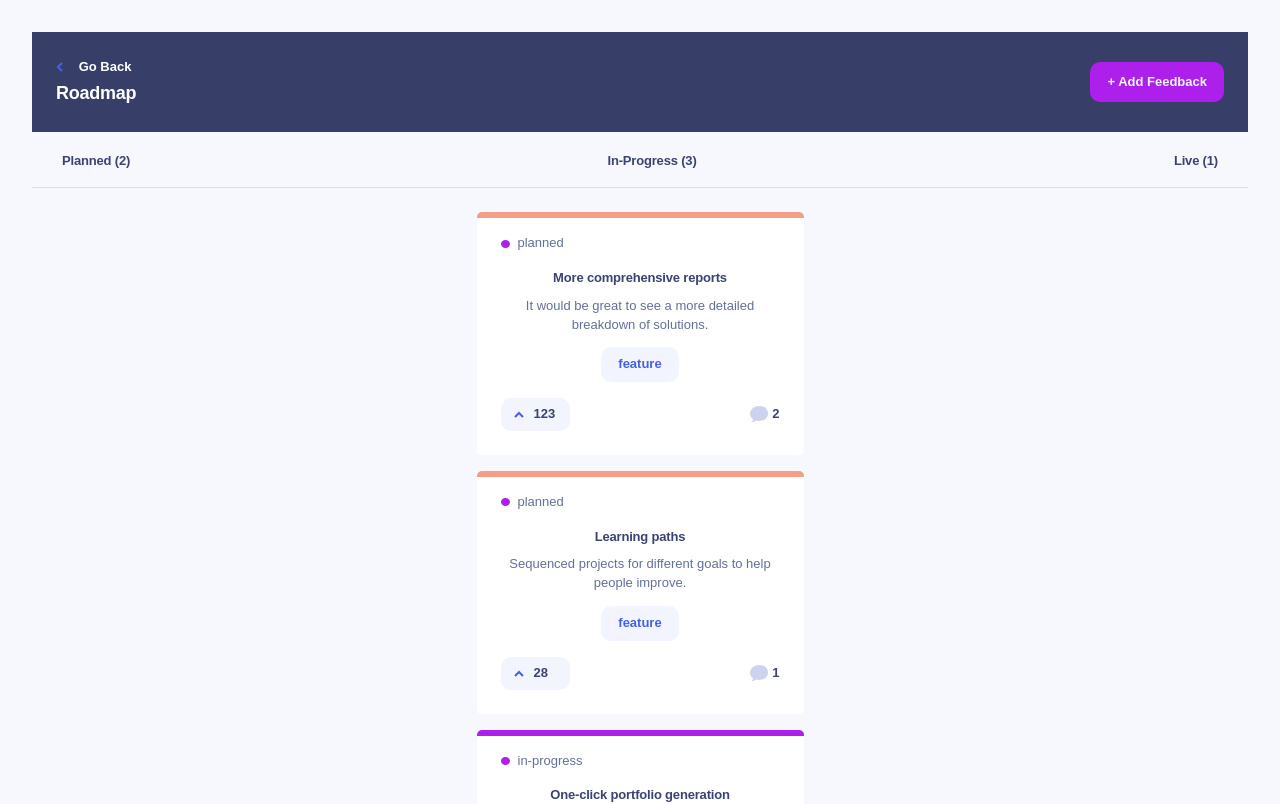
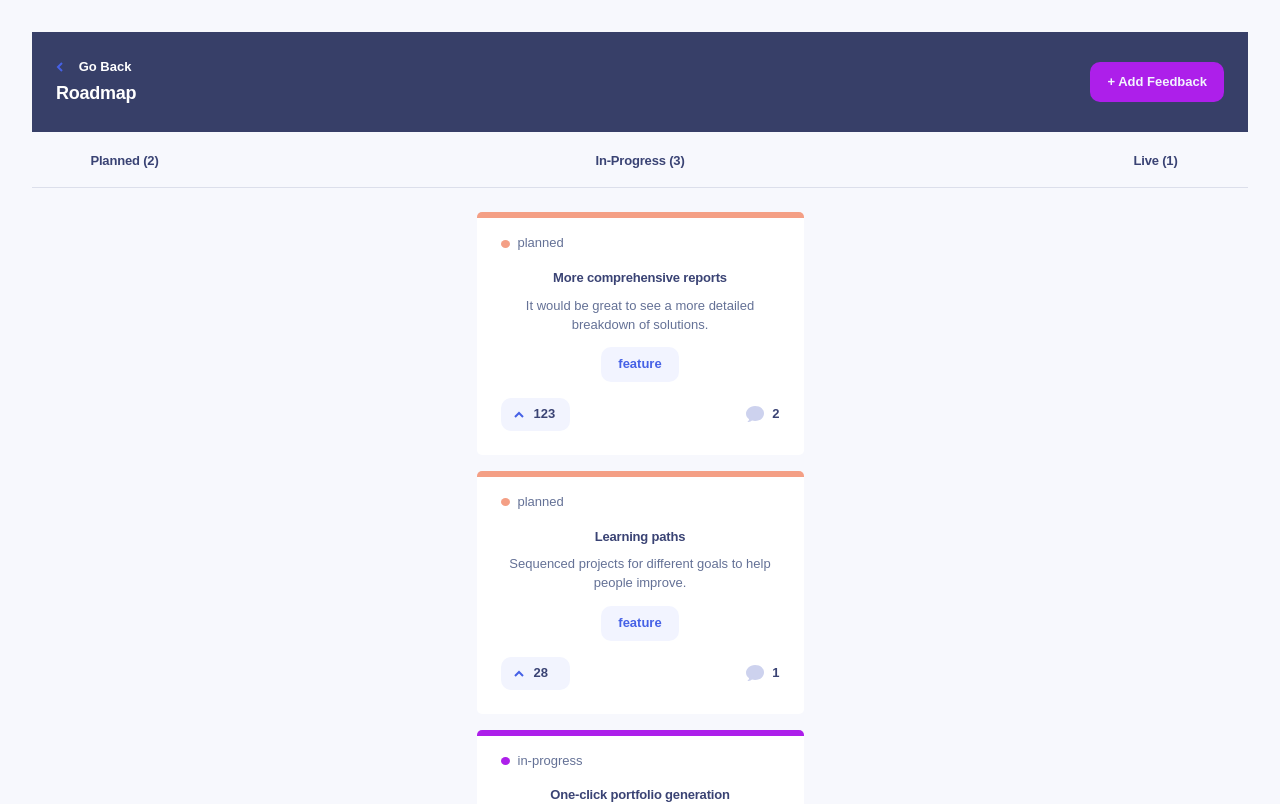
Before and after one commit to lashasaata/Product-Feedback-App, a React app: page / in a window 1280 px wide. Shown: the top 804 px of the page. Built offline with nearby package versions, Linux system fonts and the light colour scheme; the HTML template or start-up script is replaced by a standard one.

Commit message:
feat: add info container on filter

```diff
--- a/src/components/roadmap/Roadmap.jsx
+++ b/src/components/roadmap/Roadmap.jsx
@@ -14,6 +14,7 @@ export default function RoadMap() {
     <>
       <Header />
       <RoadMapFilter
+        selectedFilter={selectedFilter}
         setSelectedFilter={setSelectedFilter}
         productRequests={productRequests}
       />
--- a/src/components/roadmap/RoadmapFilter.jsx
+++ b/src/components/roadmap/RoadmapFilter.jsx
@@ -1,6 +1,10 @@
 import styled from "styled-components";
 
-export default function RoadMapFilter({ productRequests, setSelectedFilter }) {
+export default function RoadMapFilter({
+  productRequests,
+  setSelectedFilter,
+  selectedFilter,
+}) {
   const getCountByStatus = (statusName) => {
     return productRequests.filter((request) => request.status === statusName)
       .length;
@@ -9,23 +13,52 @@ export default function RoadMapFilter({ productRequests, setSelectedFilter }) {
   const handleFilterClick = (status) => {
     setSelectedFilter((prevFilter) => (prevFilter === status ? "all" : status));
   };
+  const displayFilter =
+    selectedFilter.charAt(0).toUpperCase() + selectedFilter.slice(1);
 
   return (
+    <>
       <FilterContainer>
-      <span
+        <FilterStatus
+          isActive={selectedFilter === "planned"}
+          filter="planned"
           className="status-filter"
           onClick={() => handleFilterClick("planned")}>
           Planned ({getCountByStatus("planned")})
-      </span>
-      <span
+        </FilterStatus>
+        <FilterStatus
+          isActive={selectedFilter === "in-progress"}
+          filter="in-progress"
           className="status-filter"
           onClick={() => handleFilterClick("in-progress")}>
           In-Progress ({getCountByStatus("in-progress")})
+        </FilterStatus>
+        <FilterStatus
+          isActive={selectedFilter === "live"}
+          filter="live"
+          className="status-filter"
+          onClick={() => handleFilterClick("live")}>
+          Live ({getCountByStatus("live")})
+        </FilterStatus>
+      </FilterContainer>
+
+      {selectedFilter === "all" ? (
+        ""
+      ) : (
+        <StatusInfoTitle>
+          <h2>
+            {displayFilter}{" "}
+            <span>
+              {displayFilter === "all"
+                ? ""
+                : "(" + getCountByStatus(displayFilter) + ")"}
             </span>
-      <span className="status-filter" onClick={() => handleFilterClick("live")}>
-        Live ({getCountByStatus("live")})
-      </span>
-    </FilterContainer>
+          </h2>
+
+          <p>Features currently being developed</p>
+        </StatusInfoTitle>
+      )}
+    </>
   );
 }
 
@@ -33,17 +66,52 @@ const FilterContainer = styled.div`
   display: flex;
   align-items: center;
   justify-content: space-between;
-  padding: 20px 30px 16.5px 30px;
+  gap: 20px;
+  padding: 20px 30px 0 30px;
   font-weight: 700;
   color: rgba(58, 67, 116, 1);
   background: rgba(247, 248, 253, 1);
+  border-bottom: 1px solid rgba(140, 146, 179, 25%);
+`;
 
-  border-bottom: 1px solid rgba(140, 146, 179, 25%);
-
-  & .status-filter {
+const FilterStatus = styled.span`
   font-size: 13px;
   cursor: pointer;
   line-height: 18.79px;
   letter-spacing: -0.1805555522441864px;
+  padding-bottom: 16.5px;
+  width: 125px;
+  text-align: center;
+  border-bottom: ${(props) =>
+    props.isActive
+      ? props.filter === "in-progress"
+        ? "4px solid rgba(173, 31, 234, 1)"
+        : props.filter === "planned"
+        ? "4px solid rgba(244, 159, 133, 1)"
+        : props.filter === "live"
+        ? "4px solid rgba(98, 188, 250, 1)"
+        : ""
+      : ""};
+`;
+
+const StatusInfoTitle = styled.div`
+  display: flex;
+  flex-direction: column;
+  gap: 6px;
+  padding: 24px 24px 0px;
+
+  & h2 {
+    font-size: 18px;
+    font-weight: 700;
+    line-height: 26.01px;
+    letter-spacing: -0.25px;
+    color: rgba(58, 67, 116, 1);
+  }
+
+  & p {
+    font-size: 13px;
+    font-weight: 400;
+    line-height: 18.79px;
+    color: rgba(100, 113, 150, 1);
   }
 `;
--- a/src/components/roadmap/feedbackcards/FeedbackCard.jsx
+++ b/src/components/roadmap/feedbackcards/FeedbackCard.jsx
@@ -1,6 +1,6 @@
 import styled from "styled-components";
 
-export default function FeedbackCard({ feedback, selectedFilter }) {
+export default function FeedbackCard({ feedback }) {
   //   console.log(feedback);
   // ?????????????????????? cconsole.log(selectedFilter); ??????? FIX
 
@@ -62,7 +62,14 @@ const SingleCard = styled.div`
     & .status-circle {
       height: 8px;
       width: 9px;
-      background: rgba(173, 31, 234, 1);
+      background: ${(props) =>
+        props.feedback.status === "in-progress"
+          ? "rgba(173, 31, 234, 1)"
+          : props.feedback.status === "planned"
+          ? "rgba(244, 159, 133, 1)"
+          : props.feedback.status === "live"
+          ? "rgba(98, 188, 250, 1)"
+          : ""};
       border-radius: 50%;
     }
   }
@@ -117,7 +124,7 @@ const UpvoteBox = styled.div`
 const CommentContainer = styled.div`
   display: flex;
   align-items: center;
-  gap: 4px;
+  gap: 8px;
 
   & .comment-count {
     font-weight: 700;
--- a/src/components/roadmap/feedbackcards/FeedbackCardSpace.jsx
+++ b/src/components/roadmap/feedbackcards/FeedbackCardSpace.jsx
@@ -13,13 +13,7 @@ export default function FeedBackCardSpace({ productRequests, selectedFilter }) {
     <FeedbackSpace>
       {filteredProductRequests.map((feedback) => {
         if (feedback.status !== "suggestion") {
-          return (
-            <FeedbackCard
-              selectedFilter={selectedFilter}
-              key={feedback.id}
-              feedback={feedback}
-            />
-          );
+          return <FeedbackCard key={feedback.id} feedback={feedback} />;
         }
       })}
     </FeedbackSpace>
```
Lines whose indentation alone changed are shown as unchanged.
